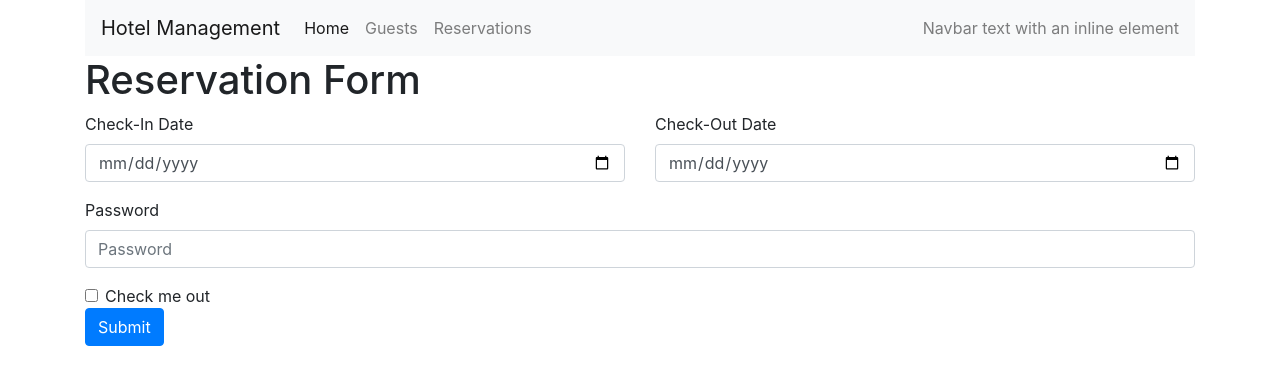
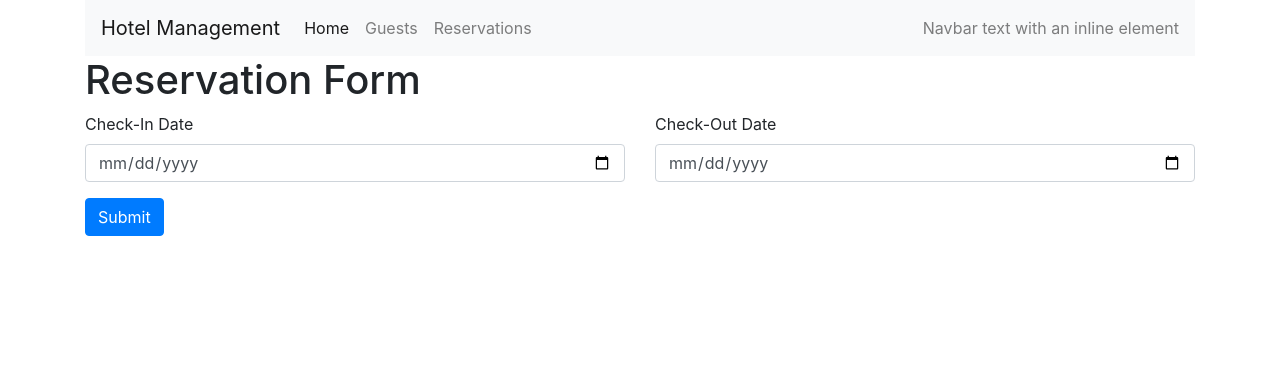
Before and after one commit to anuradha-srikanth/manager, an Angular app in the folder manager-ng-app/: page /reservations in a window 1280 px wide. Shown: the top 384 px of the page. Built offline with nearby package versions, Linux system fonts and the light colour scheme.

Commit message:
modified Reservation Controller to fix path for requests, api requests from reservation form to backend work

```diff
--- a/manager-ng-app/src/app/reservation/reservation.component.html
+++ b/manager-ng-app/src/app/reservation/reservation.component.html
@@ -76,13 +76,5 @@ $('.datepicker').datepicker({
 </div>
 </div>
  </div>
- <div class="form-group">
-   <label for="exampleInputPassword1">Password</label>
-   <input type="password" class="form-control" id="exampleInputPassword1" placeholder="Password">
- </div>
- <div class="form-check">
-   <input type="checkbox" class="form-check-input" id="exampleCheck1">
-   <label class="form-check-label" for="exampleCheck1">Check me out</label>
- </div>
  <button type="submit" class="btn btn-primary">Submit</button>
 </form>
--- a/manager-ng-app/src/app/reservation/reservation.component.ts
+++ b/manager-ng-app/src/app/reservation/reservation.component.ts
@@ -20,7 +20,21 @@ export class ReservationComponent implements OnInit {
   ngOnInit() {
   }
 
-
+  sendReservationForm(): void {
+    // alert(this.model.first_name)
+    // The url of our backend guest api
+    let url = "http://localhost:8080/api/v1/reservation";
+    // Submit a post request to this url and send the model
+    // (that basically models what data the api accepts)
+    this.http.post(url, this.model).subscribe(
+      res => {
+        location.reload();
+      },
+      err => {
+        alert("An error has occurred while sending reservation");
+      }
+    );
+  }
 
 }
 
```
Also changed, not shown: 1 other file (tests, documents, lock files or other folders).
